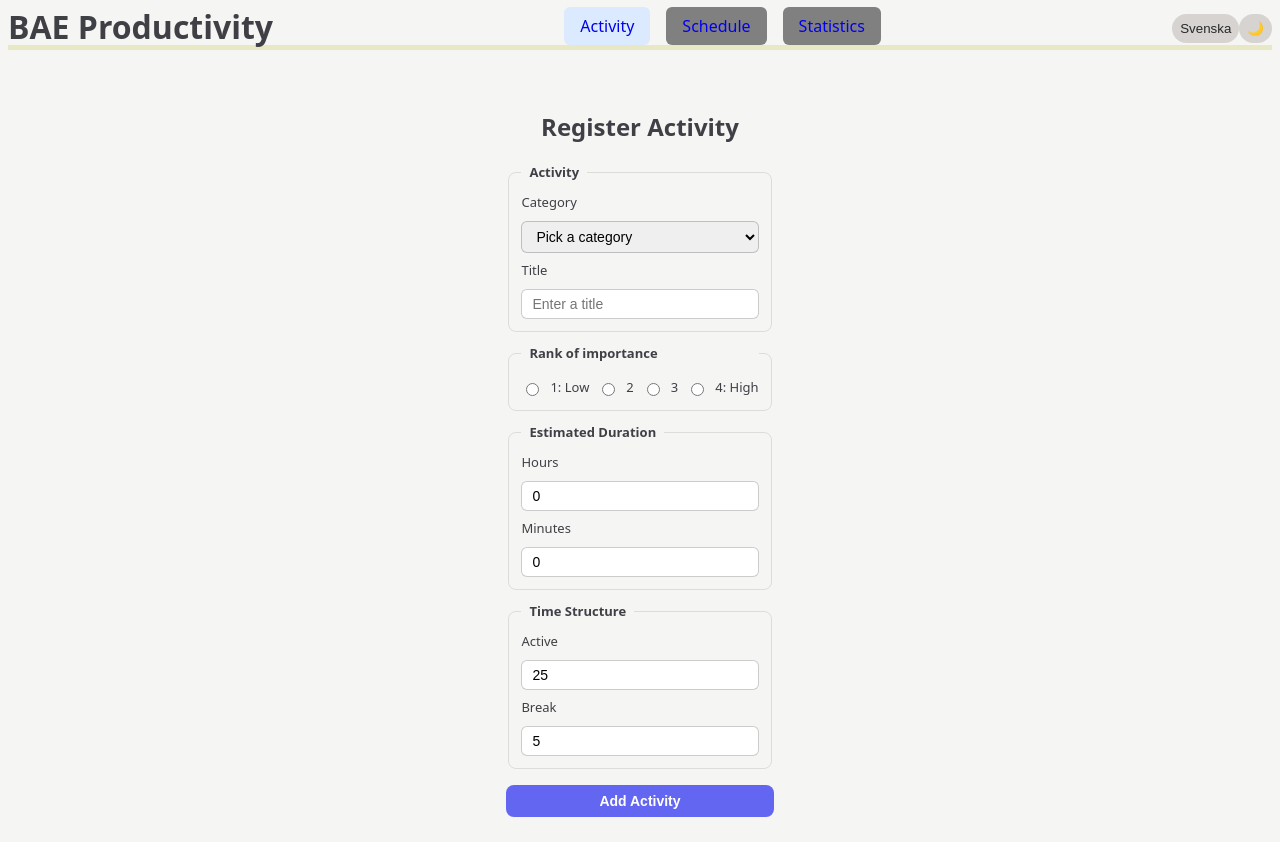
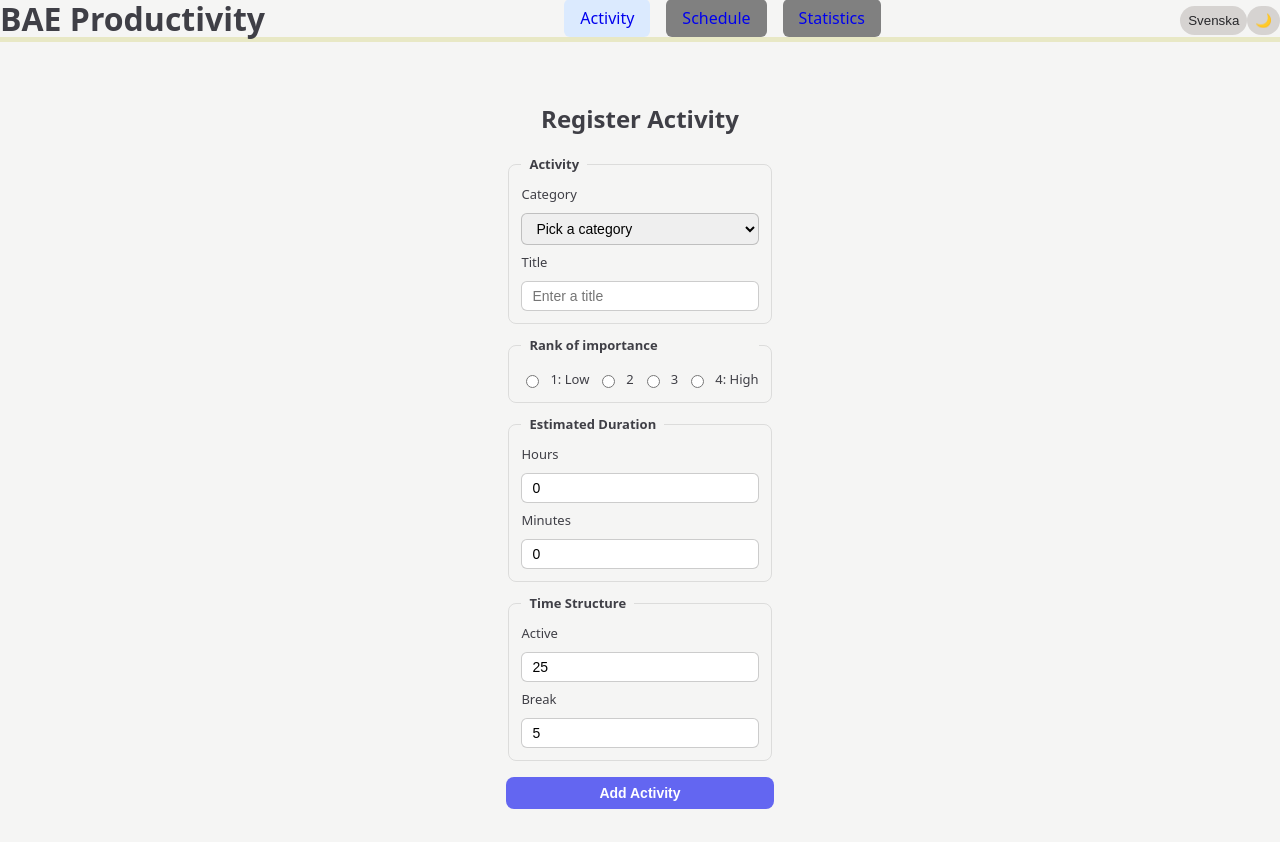
Before and after one commit to ollewarne/linkoping-pps, a React (Vite) app: page / in a window 1280 px wide. Built offline with nearby package versions, Linux system fonts and the light colour scheme.

Commit message:
remove padding on body

```diff
--- a/src/index.css
+++ b/src/index.css
@@ -17,5 +17,5 @@
 html, body {
     margin: 0;
     height: 100%;
-    padding: 4px;
+    padding: 0;
 }
```
